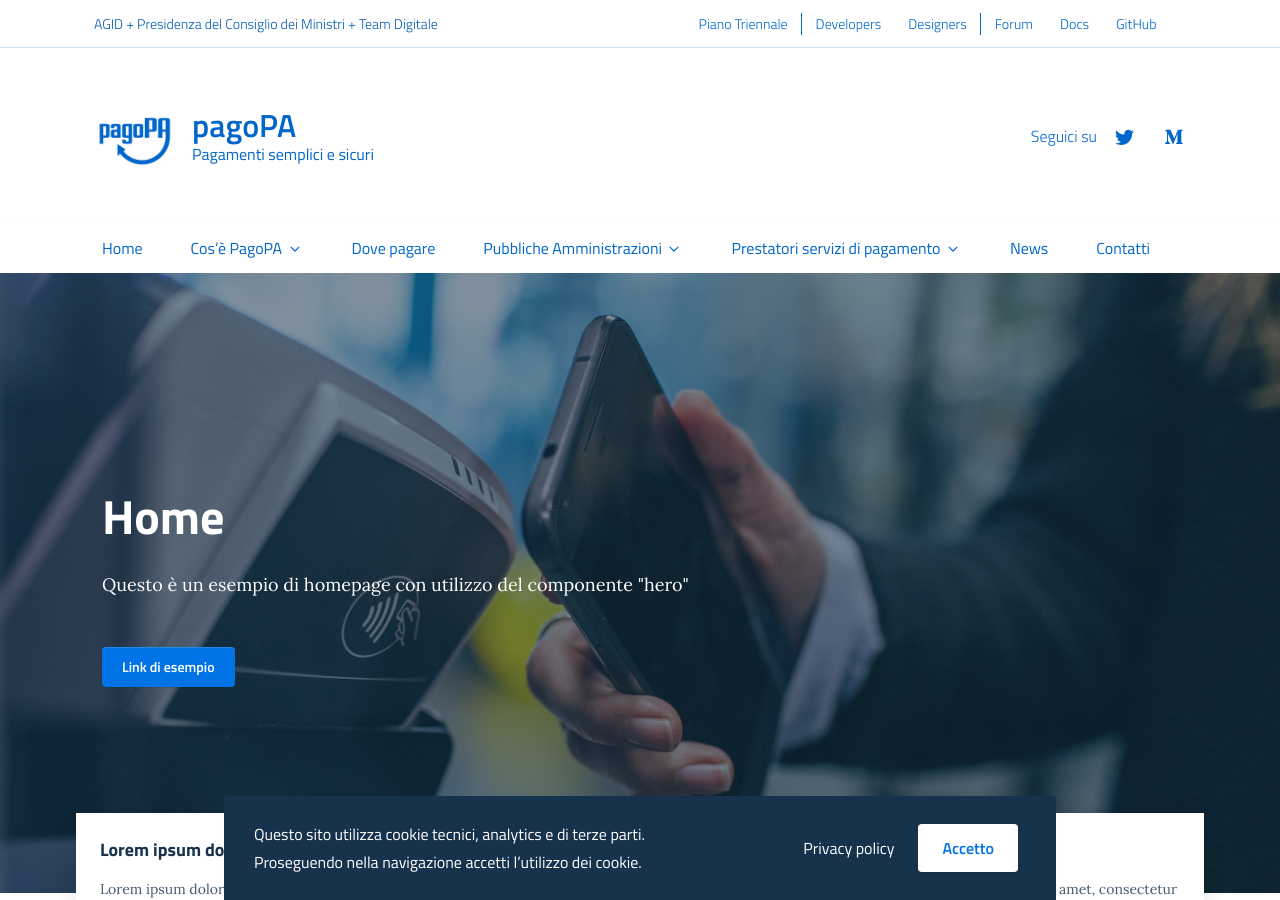
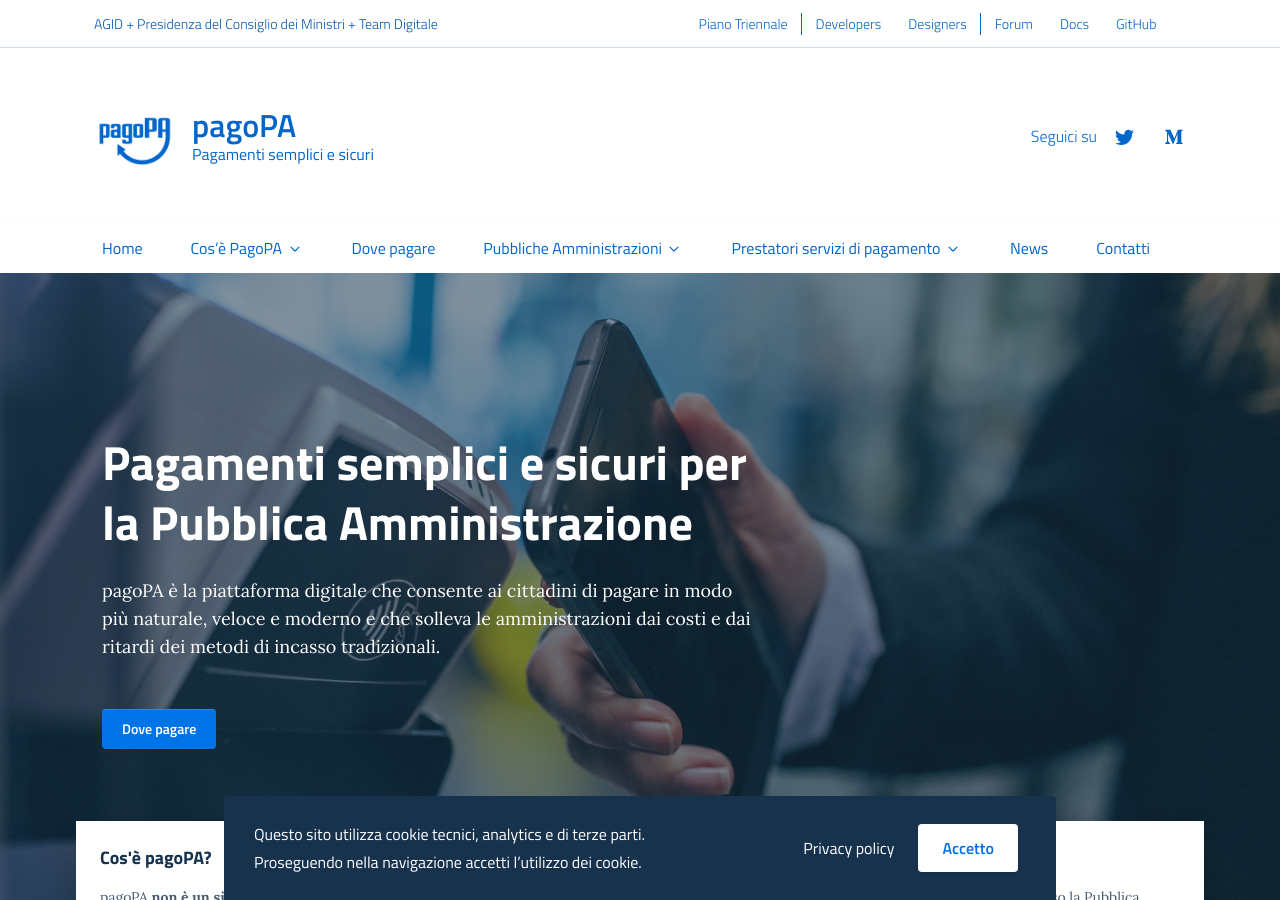
Before and after one commit to pagopa/site-pagopa.gov.it, a Jekyll site: the page built from index.md, in a window 1280 px wide and 900 px high. Built offline with Jekyll 4.4.1, drawn with Linux system fonts in a browser that asks for light colours; some of the changed text lies outside the part shown.

Commit message:
Update home hero

```diff
--- a/_includes/hero.html
+++ b/_includes/hero.html
@@ -1,16 +1,17 @@
 <div class="it-hero-wrapper it-dark it-overlay it-bottom-overlapping-content">
   <div class="img-responsive-wrapper">
     <div class="img-responsive">
-      <div class="img-wrapper"><img src="{{ site.baseurl }}/assets/images/jonas-leupe-426231-unsplash.jpg" title="Introduzione a pagopa" alt="Introduzione a pagopa"></div>
+      <div class="img-wrapper"><img src="{{ site.baseurl }}/assets/images/jonas-leupe-426231-unsplash.jpg"
+          title="Introduzione a pagopa" alt="Introduzione a pagopa"></div>
     </div>
   </div>
   <div class="container">
     <div class="row">
       <div class="col-12">
         <div class="it-hero-text-wrapper bg-dark">
-          <h1 class="no_toc">{{ page.title }}</h1>
-          <p class="d-none d-lg-block">{{ page.description }}</p>
-          <div class="it-btn-container"><a class="btn btn-sm btn-secondary" href="#">Link di esempio</a></div>
+          <h1 class="no_toc">{{ page.hero_title }}</h1>
+          <p class="d-none d-lg-block">{{ page.hero_description }}</p>
+          <div class="it-btn-container"><a class="btn btn-sm btn-secondary" href="/it/dove-pagare">Dove pagare</a></div>
         </div>
       </div>
     </div>
@@ -22,9 +23,15 @@
       <div class="card-wrapper card-space">
         <div class="card card-bg">
           <div class="card-body">
-            <h5 class="card-title">Lorem ipsum dolor sit amet, consectetur adipiscing elit, sed do eiusmod tempor…</h5>
-            <p class="card-text">Lorem ipsum dolor sit amet, consectetur adipiscing elit, sed do eiusmod tempor incididunt ut labore et dolore magna aliqua. Lorem ipsum dolor sit amet, consectetur adipiscing elit, sed do eiusmod tempor incididunt ut labore et dolore magna aliqua. Lorem ipsum dolor sit amet, consectetur adipiscing elit, sed do eiusmod tempor incididunt ut labore et dolore magna aliqua.</p>
-            <a class="read-more" href="#">
+            <h5 class="card-title">Cos'è pagoPA?</h5>
+            <p class="card-text">pagoPA <b>non è un sito dove pagare</b>, ma una nuova modalità per eseguire tramite i
+              Prestatori di Servizi di Pagamento (PSP) aderenti, i pagamenti verso la Pubblica Amministrazione in
+              modalità standardizzata. Si possono effettuare i pagamenti direttamente <b>sul sito o sull’applicazione
+                mobile dell’Ente</b> o attraverso i canali sia fisici che online di banche e altri Prestatori di Servizi
+              di Pagamento (PSP), come ad esempio le <b>agenzie di banca</b>, gli <b>home banking</b>, gli <b>sportelli
+                ATM</b>, i punti vendita <b>SISAL</b>, <b>Lottomatica</b> e <b>Banca 5</b> e presso gli <b>uffici
+                postali</b>.</p>
+            <a class="read-more" href="/it/pagopa">
               <span class="text">Leggi di più</span>
               <svg class="icon">
                 <use xlink:href="{{ site.baseurl }}/assets/bootstrap-italia/dist/svg/sprite.svg#it-arrow-right"></use>
--- a/index.md
+++ b/index.md
@@ -1,7 +1,8 @@
 ---
 layout: default
 title: Home
-description: Questo è un esempio di homepage con utilizzo del componente "hero"
+hero_title: Pagamenti semplici e sicuri per la Pubblica Amministrazione
+hero_description: pagoPA è la piattaforma digitale che consente ai cittadini di pagare in modo più naturale, veloce e moderno e che solleva le amministrazioni dai costi e dai ritardi dei metodi di incasso tradizionali.
 lang: it
 ref: homepage
 order: 1
```
